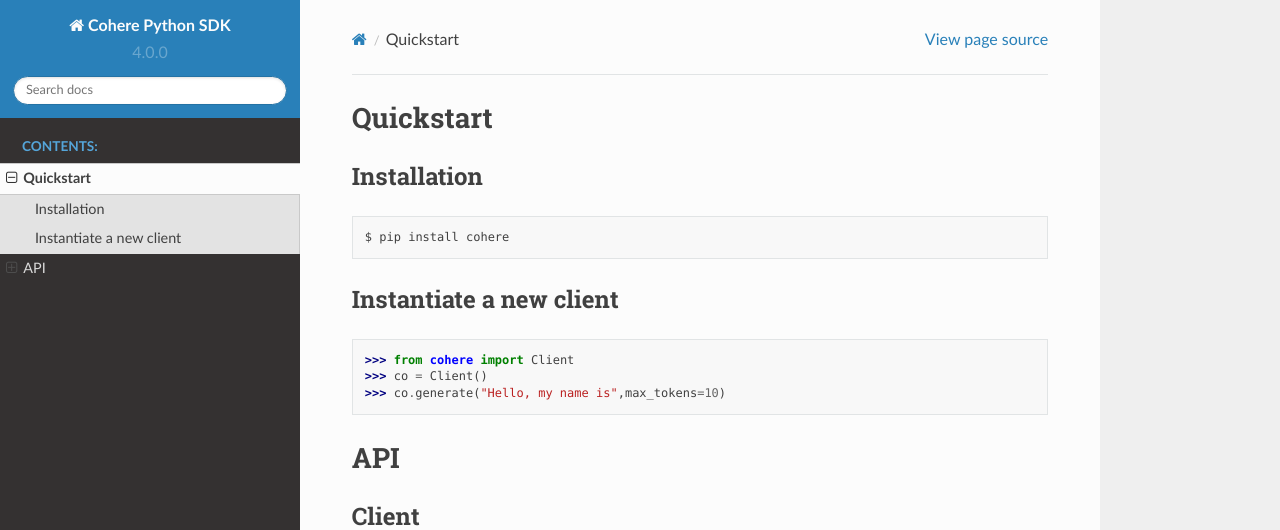
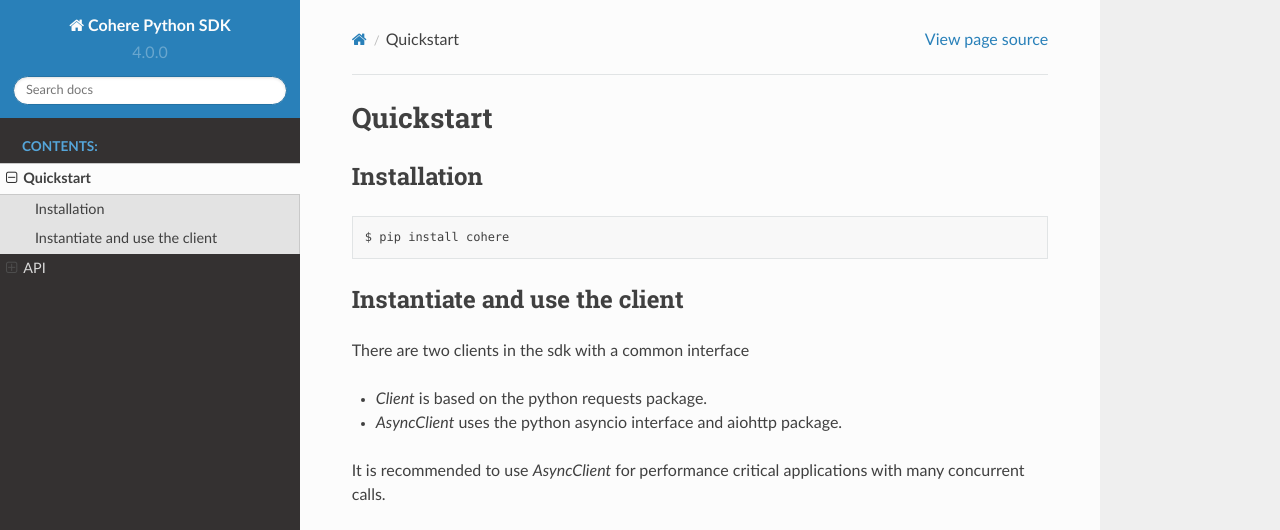
Before and after one commit to cohere-ai/cohere-python, a Sphinx documentation site: the page built from docs/source/cohere.rst, in a window 1280 px wide and 1400 px high. Shown: the top 530 px of the window. Built offline with Sphinx 7.4.7 and the Read the Docs theme 2.0.0, drawn with Linux system fonts in a browser that asks for light colours; some of the changed text lies outside the part shown.

Commit message:
fix docs, more async tests, ci

```diff
--- a/docs/source/cohere.rst
+++ b/docs/source/cohere.rst
@@ -10,15 +10,28 @@
 
 
 
-Instantiate a new client
-------------------------
+Instantiate and use the client
+------------------------------
+
+There are two clients in the sdk with a common interface
+
+* `Client` is based on the python requests package.
+* `AsyncClient` uses the python asyncio interface and aiohttp package.
+
+It is recommended to use `AsyncClient` for performance critical applications with many concurrent calls.
 
 .. code:: python
 
-    >>> from cohere import Client
-    >>> co = Client()
-    >>> co.generate("Hello, my name is",max_tokens=10)
+    from cohere import Client
+    co = Client()
+    co.generate("Hello, my name is", max_tokens=10)
 
+
+.. code:: python
+
+    from cohere import AsyncClient
+    co = AsyncClient()
+    await co.generate("Hello, my name is", max_tokens=10)
 
 
 
--- a/docs/source/conf.py
+++ b/docs/source/conf.py
@@ -20,7 +20,7 @@
 # -- General configuration ---------------------------------------------------
 # https://www.sphinx-doc.org/en/master/usage/configuration.html#general-configuration
 
-extensions = ['sphinx.ext.autodoc']
+extensions = ["sphinx.ext.autodoc", "sphinx.ext.napoleon"]
 
 templates_path = ['_templates']
 exclude_patterns = ['_build', 'Thumbs.db', '.DS_Store']
```
Also changed, not shown: other parts of docs/source/cohere.rst (+49 -0 lines), CHANGELOG.md (+5 -2 lines), README.md (+7 -2 lines), 12 other files.
